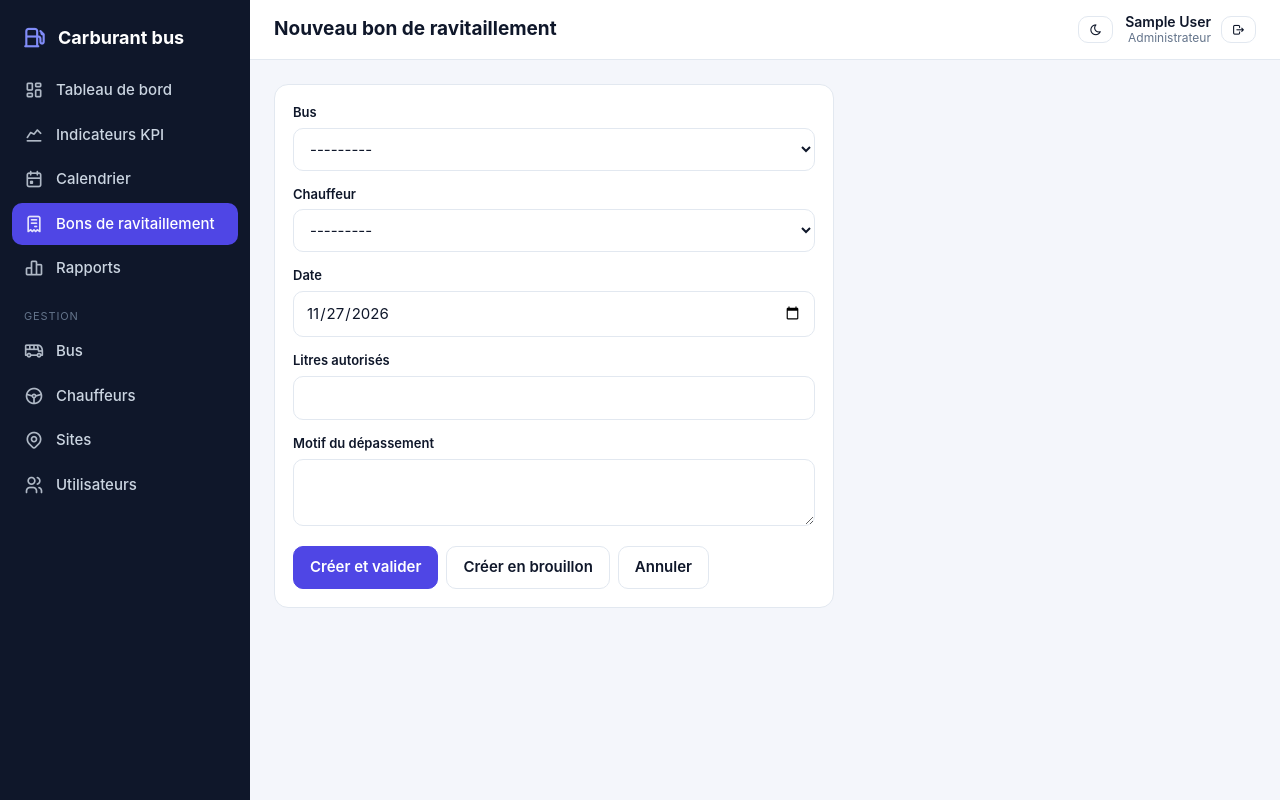
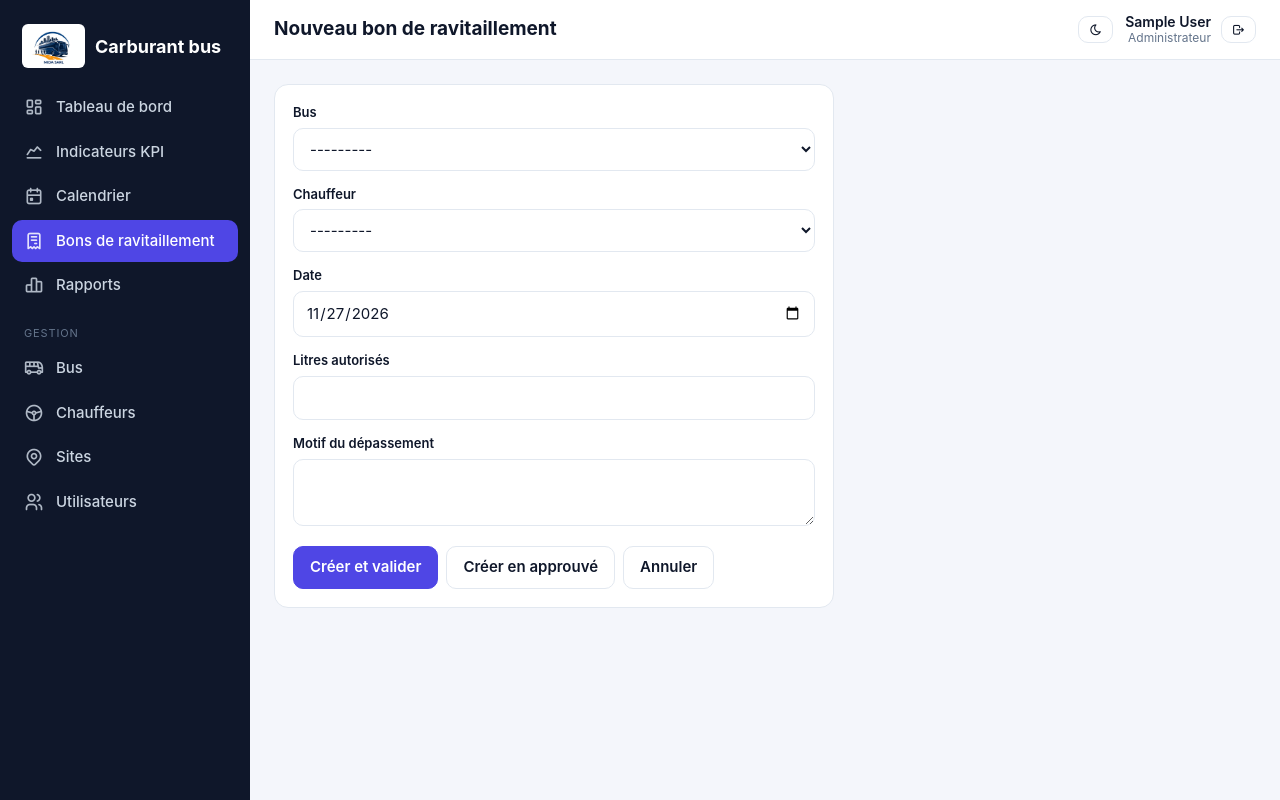
Before and after one commit to Merveil-1963/MidaSarl, a Django app: page /bons/nouveau/ in a window 1280 px wide. Run offline with Django 5.2, Linux system fonts and the light colour scheme; the visitor is signed in with stand-in values (Sample User, id 1); data that the repository does not hold is empty; some libraries are stand-ins or nearby versions.

Commit message:
mise a jours interfaces , logo et migrations

```diff
--- a/fuel/forms.py
+++ b/fuel/forms.py
@@ -1,6 +1,7 @@
 from django import forms
 from django.contrib.auth.models import Group, User
 from django.contrib.auth.password_validation import validate_password
+from django.core.exceptions import ValidationError
 
 from .models import BonRavitaillement, Bus, Chauffeur, PlanningAppro, Site
 from .services import cumul_mois
@@ -21,6 +22,8 @@ class ChauffeurForm(forms.ModelForm):
                                   help_text="Laissez vide si ce chauffeur n'a pas de compte.")
     mot_de_passe = forms.CharField(label="Mot de passe", required=False, widget=forms.PasswordInput(render_value=False),
                                    help_text="Obligatoire à la création du compte. Laissez vide pour ne pas le changer.")
+    confirmation_mot_de_passe = forms.CharField(label="Confirmer le mot de passe", required=False,
+                                                widget=forms.PasswordInput(render_value=False))
 
     class Meta:
         model = Chauffeur
@@ -38,32 +41,42 @@ class ChauffeurForm(forms.ModelForm):
             if self.instance.user_id:
                 qs = qs.exclude(pk=self.instance.user_id)
             if qs.exists():
-                raise forms.ValidationError("Cet identifiant existe déjà.")
+                raise ValidationError("Cet identifiant existe déjà.")
         return v
 
     def clean(self):
         d = super().clean()
-        ident, pw = d.get("identifiant"), d.get("mot_de_passe")
+        ident = d.get("identifiant")
+        pw = d.get("mot_de_passe")
+        confirmation = d.get("confirmation_mot_de_passe")
+
         if ident and not self.instance.user_id and not pw:
             self.add_error("mot_de_passe", "Mot de passe obligatoire pour créer le compte.")
-        if pw and len(pw) < 6:
-            self.add_error("mot_de_passe", "6 caractères minimum.")
+        if pw:
+            if len(pw) < 6:
+                self.add_error("mot_de_passe", "6 caractères minimum.")
+            if pw != confirmation:
+                self.add_error("confirmation_mot_de_passe", "Les mots de passe ne correspondent pas.")
+            else:
+                user = self.instance.user if self.instance.user_id else User(username=ident or "chauffeur")
+                try:
+                    validate_password(pw, user)
+                except ValidationError as exc:
+                    self.add_error("mot_de_passe", exc)
+        elif confirmation:
+            self.add_error("mot_de_passe", "Entrez le mot de passe, puis confirmez-le.")
         return d
 
     def save(self, commit=True):
-        ch = super().save(commit=True)
+        ch = super().save(commit=commit)
         ident, pw = self.cleaned_data.get("identifiant"), self.cleaned_data.get("mot_de_passe")
         if ident:
-            u = ch.user if ch.user_id else User()
+            u = ch.user if ch.user_id else User(username=ident)
             u.username = ident
             u.first_name = ch.nom[:150]
             u.is_active = ch.actif
             if pw:
-                user = self.instance.user if self.instance.user_id else User(username=ident or "chauffeur")
-                try:
-                    validate_password(pw, user)
-                except forms.ValidationError as exc:
-                    self.add_error("mot_de_passe", exc)
+                u.set_password(pw)
             u.save()
             u.groups.add(Group.objects.get_or_create(name="Chauffeur")[0])
             if not ch.user_id:
--- a/fuel/models.py
+++ b/fuel/models.py
@@ -79,8 +79,8 @@ class PlanningAppro(models.Model):
 
 class BonRavitaillement(models.Model):
     class Statut(models.TextChoices):
-        BROUILLON = "brouillon", "Brouillon"
-        VALIDE = "valide", "Validé"
+        APPROUVE = "non approuve", "Non Approuvé"
+        VALIDE = "approuve", "Approuvé"
         SERVI = "servi", "Servi (reçu déposé)"
         ANNULE = "annule", "Annulé"
         REFUSE = "refuse", "Refusé"
@@ -97,7 +97,7 @@ class BonRavitaillement(models.Model):
     hors_quota = models.BooleanField("Hors quota", default=False)
     depassement_litres = models.PositiveIntegerField("Dépassement (L)", default=0)
     motif_depassement = models.TextField("Motif du dépassement", blank=True)
-    statut = models.CharField(max_length=10, choices=Statut.choices, default=Statut.BROUILLON)
+    statut = models.CharField(max_length=12, choices=Statut.choices, default=Statut.APPROUVE)
     cree_par = models.ForeignKey(settings.AUTH_USER_MODEL, null=True, on_delete=models.SET_NULL, related_name="bons_crees")
     valide_par = models.ForeignKey(settings.AUTH_USER_MODEL, null=True, blank=True, on_delete=models.SET_NULL, related_name="bons_valides")
     date_validation = models.DateTimeField(null=True, blank=True)
--- a/fuel/views.py
+++ b/fuel/views.py
@@ -81,7 +81,7 @@ def dashboard(request):
         "manques": manques.select_related("bus")[:8],
         "n_manques": manques.count(),
         "n_a_ravitailler": Plan.objects.filter(date_prevue=t, statut="prevu").count(),
-        "n_a_valider": Bon.objects.filter(statut="brouillon").count(),
+        "n_a_valider": Bon.objects.filter(statut="approuve").count(),
         "n_hors_quota": bons_mois.filter(hors_quota=True).count(),
         "litres_mois": bons_mois.aggregate(t=Sum(LITRES))["t"] or 0,
         "usage": usage[:8],
@@ -166,14 +166,14 @@ def bon_detail(request, pk):
     upload_form = RecuUploadForm()
     if request.method == "POST":
         action = request.POST.get("action")
-        if action in ("valider", "refuser") and bon.statut == "brouillon":
+        if action in ("valider", "refuser") and bon.statut == "approuve":
             bon.statut = "valide" if action == "valider" else "refuse"
             bon.valide_par, bon.date_validation = request.user, timezone.now()
             bon.save()
             if action == "refuser":
                 _libere_planning(bon)
             messages.success(request, "Bon validé." if action == "valider" else "Bon refusé.")
-        elif action == "annuler" and bon.statut in ("brouillon", "valide"):
+        elif action == "annuler" and bon.statut in ("approuve", "valide"):
             bon.statut = "annule"
             bon.save()
             _libere_planning(bon)
@@ -352,7 +352,8 @@ def kpi(request):
     hors = mois.filter(hors_quota=True)
     graph = {"evol": evol,
              "carb": {"labels": [x["type_carburant"] for x in carb], "values": [x["total"] for x in carb]},
-             "site": {"labels": [x["bus__site__nom"] for x in site], "values": [x["total"] for x in site]}}
+             "site": {"labels": [x["bus__site__nom"] for x in site], "values": [x["total"] for x in site]},
+             "top_bus": {"labels": [x["bus"].plaque for x in par_bus[:6]], "values": [x["litres"] for x in par_bus[:6]]}}
     return render(request, "kpi.html", {
         "titre": date(a, m, 1), "prec": prec, "suiv": suiv, "mois": f"{a}-{m:02d}",
         "litres_mois": litres_mois, "variation": variation, "n_bons": mois.count(),
@@ -360,7 +361,7 @@ def kpi(request):
         "taux_quota": round(sous_quota * 100 / len(par_bus)) if par_bus else None,
         "n_hors": hors.count(), "l_hors": hors.aggregate(t=Sum("depassement_litres"))["t"] or 0,
         "retards": Bon.objects.filter(statut="valide", date_bon__lt=t - timedelta(days=2)).count(),
-        "n_a_valider": Bon.objects.filter(statut="brouillon").count(),
+        "n_a_valider": Bon.objects.filter(statut="approuve").count(),
         "par_site": par_site, "top_bus": par_bus[:6], "depassants": depassants, "top_chauf": chauf, "graph": graph})
 
 
@@ -375,7 +376,7 @@ def _chauffeur(request):
 @roles_requis("chauffeur")
 def mes_bons(request):
     ch = _chauffeur(request)
-    qs = Bon.objects.filter(chauffeur=ch).exclude(statut="brouillon").select_related("bus")
+    qs = Bon.objects.filter(chauffeur=ch).exclude(statut="approuve").select_related("bus")
     return render(request, "mes_bons.html", {
         "ch": ch, "a_deposer": qs.filter(statut="valide"), "autres": qs.exclude(statut="valide")[:30]})
 
@@ -384,14 +385,21 @@ def mes_bons(request):
 def mon_bon(request, pk):
     ch = _chauffeur(request)
     bon = get_object_or_404(Bon.objects.select_related("bus"), pk=pk, chauffeur=ch)
-    if bon.statut == "brouillon":
+    if bon.statut == "approuve":
         raise Http404
     form = RecuUploadForm()
+    form.fields["fichier"].label = "Prendre une photo du reçu"
+    form.fields["fichier"].widget.attrs.update({
+        "accept": "image/*",
+        "capture": "environment",
+    })
     if request.method == "POST":
         if bon.statut not in ("valide", "servi"):
             messages.error(request, "Ce bon n'accepte plus de reçu.")
         else:
             form = RecuUploadForm(request.POST, request.FILES)
+            form.fields["fichier"].label = "Prendre une photo du reçu"
+            form.fields["fichier"].widget.attrs.update({"accept": "image/*", "capture": "environment"})
             if form.is_valid():
                 _enregistre_recu(bon, form.cleaned_data["fichier"])
                 messages.success(request, "Reçu envoyé. Votre bon est clôturé.")
--- a/static/css/app.css
+++ b/static/css/app.css
@@ -7,6 +7,10 @@ a{color:var(--ac);text-decoration:none}h1,h2{margin:0}
 .sidebar{width:250px;background:var(--navy);color:#cbd5e1;padding:18px 12px;position:fixed;inset:0 auto 0 0;overflow-y:auto;z-index:30;transition:transform .2s}
 .brand{display:flex;align-items:center;gap:10px;font-weight:700;font-size:18px;color:#fff;padding:6px 10px 18px}
 .brand i{font-size:26px;color:#818cf8}.brand.dark{color:var(--tx);justify-content:center}
+.brand img{height:44px;width:auto;object-fit:contain;border-radius:6px;background:#fff;padding:3px}
+.brand.dark img{height:110px;display:block;margin:0 auto 10px;padding:5px}
+.brand.dark{flex-direction:column}
+.brand.dark span{margin-top:2px}
 .sidebar nav a{display:flex;align-items:center;gap:12px;padding:10px 12px;border-radius:10px;color:#cbd5e1;margin-bottom:2px;font-weight:500}
 .sidebar nav a i{font-size:20px;opacity:.85}
 .sidebar nav a:hover{background:var(--navy2);color:#fff}
@@ -39,7 +43,7 @@ a{color:var(--ac);text-decoration:none}h1,h2{margin:0}
 .btn.ghost{background:transparent;color:var(--tx);border-color:var(--bd)}.btn.ghost:hover{background:#f1f5f9}
 .btn.danger{background:var(--er);border-color:var(--er);color:#fff}.btn.ghost.danger{background:transparent;color:var(--er);border-color:var(--bd)}
 .badge{display:inline-block;font-size:12px;font-weight:600;padding:3px 10px;border-radius:20px;white-space:nowrap}
-.badge.brouillon,.badge.prevu{background:var(--wabg);color:var(--wa)}.badge.valide,.badge.emis{background:var(--blbg);color:var(--bl)}
+.badge.brouillon,.badge.prevu,.badge.non.approuve{background:var(--wabg);color:var(--wa)}.badge.valide,.badge.emis,.badge.approuve{background:var(--blbg);color:var(--bl)}
 .badge.servi,.badge.realise{background:var(--okbg);color:var(--ok)}.badge.annule,.badge.refuse,.badge.manque{background:var(--erbg);color:var(--er)}
 .toolbar{display:flex;justify-content:space-between;align-items:center;gap:12px;margin-bottom:14px;flex-wrap:wrap}
 .row-inline{display:flex;align-items:center;gap:12px}.cap{text-transform:capitalize;font-size:18px}
--- a/templates/base.html
+++ b/templates/base.html
@@ -4,14 +4,15 @@
 <meta charset="utf-8">
 <meta name="viewport" content="width=device-width, initial-scale=1">
 <title>{% block title %}Tableau de bord{% endblock %} · Carburant bus</title>
+<link rel="icon" type="image/jpeg" href="{% static 'images/logo1.png' %}">
 <link rel="stylesheet" href="https://cdn.jsdelivr.net/npm/@tabler/icons-webfont@3.19.0/dist/tabler-icons.min.css">
-<link rel="stylesheet" href="{% static 'css/app.css' %}?v=20261125">
+<link rel="stylesheet" href="{% static 'css/app.css' %}?v=20261127">
 </head>
 <body>
 {% with n=request.resolver_match.url_name cle=request.resolver_match.kwargs.cle %}
 <div class="layout" id="layout">
   <aside class="sidebar">
-    <div class="brand"><i class="ti ti-gas-station"></i><span>Carburant bus</span></div>
+    <div class="brand"><img src="{% static 'images/logo.jpg' %}" alt="MIDA SARL"><span>Carburant bus</span></div>
     <nav>
       {% if role == 'admin' %}
       <a href="{% url 'dashboard' %}" class="{% if n == 'dashboard' %}active{% endif %}"><i class="ti ti-layout-dashboard"></i>Tableau de bord</a>
--- a/templates/bon_form.html
+++ b/templates/bon_form.html
@@ -4,7 +4,7 @@
 <form method="post" class="card form">{% csrf_token %}
   {% include "partials/fields.html" %}
   <div class="alert" id="info" hidden></div>
-  <div class="actions"><button class="btn" name="valider" value="1">Créer et valider</button><button class="btn ghost">Créer en brouillon</button><a class="btn ghost" href="{% url 'bons' %}">Annuler</a></div>
+  <div class="actions"><button class="btn" name="valider" value="1">Créer et valider</button><button class="btn ghost">Créer en approuvé</button><a class="btn ghost" href="{% url 'bons' %}">Annuler</a></div>
 </form>
 <script>
 const $ = n => document.getElementById("id_" + n), info = document.getElementById("info");
--- a/templates/dashboard.html
+++ b/templates/dashboard.html
@@ -2,7 +2,7 @@
 {% block content %}
 <div class="stats">
   <div class="stat"><i class="ti ti-gas-station blue"></i><div><b>{{ n_a_ravitailler }}</b><span>À ravitailler aujourd'hui</span></div></div>
-  <div class="stat"><i class="ti ti-clock-check amber"></i><div><b>{{ n_a_valider }}</b><span>Bons à valider</span></div></div>
+  <div class="stat"><i class="ti ti-clock-check amber"></i><div><b>{{ n_a_valider }}</b><span>Bons non approuvé</span></div></div>
   <div class="stat"><i class="ti ti-alert-triangle red"></i><div><b>{{ n_hors_quota }}</b><span>Bons hors quota (mois)</span></div></div>
   <div class="stat"><i class="ti ti-droplet green"></i><div><b>{{ litres_mois }} L</b><span>Carburant du mois</span></div></div>
 </div>
--- a/templates/login.html
+++ b/templates/login.html
@@ -1,11 +1,12 @@
 {% load static %}<!DOCTYPE html>
 <html lang="fr"><head><meta charset="utf-8"><meta name="viewport" content="width=device-width, initial-scale=1">
 <title>Connexion · Carburant bus</title>
+<link rel="icon" type="image/jpeg" href="{% static 'images/logo.jpg' %}">
 <link rel="stylesheet" href="https://cdn.jsdelivr.net/npm/@tabler/icons-webfont@3.19.0/dist/tabler-icons.min.css">
 <link rel="stylesheet" href="{% static 'css/app.css' %}"></head>
 <body class="login-page">
 <form method="post" class="login-card">{% csrf_token %}
-  <div class="brand dark"><i class="ti ti-gas-station"></i><span>Carburant bus</span></div>
+  <div class="brand dark"><img src="{% static 'images/logo.jpg' %}" alt="MIDA SARL"><span>Carburant bus</span></div>
   <p class="muted">Connectez-vous pour gérer les ravitaillements.</p>
   {% if form.errors %}<div class="msg error">Identifiant ou mot de passe incorrect.</div>{% endif %}
   <div class="field"><label>Identifiant</label>{{ form.username }}</div>
--- a/templates/mon_bon.html
+++ b/templates/mon_bon.html
@@ -22,7 +22,7 @@
   {% endif %}
   {% if bon.statut == 'valide' or bon.statut == 'servi' %}
     <form method="post" enctype="multipart/form-data" class="form">{% csrf_token %}
-      <p class="muted">{% if bon.statut == 'servi' %}Votre bon est clôturé. Vous pouvez remplacer le reçu si la photo n'est pas lisible.{% else %}Prenez le reçu de la station en photo (bien lisible) et envoyez-le : votre bon sera clôturé.{% endif %}</p>
+      <p class="muted">{% if bon.statut == 'servi' %}Votre bon est clôturé. Vous pouvez remplacer le reçu avec une nouvelle photo.{% else %}Prenez directement une photo du reçu avec votre appareil photo, ou choisissez une photo existante.{% endif %}</p>
       {% include "partials/fields.html" with form=form %}
       <button class="btn"><i class="ti ti-upload"></i>{% if bon.statut == 'servi' %}Remplacer le reçu{% else %}Envoyer le reçu{% endif %}</button>
     </form>
```
Also changed, not shown: templates/bon_detail.html (+5 -4 lines), templates/bon_print.html (+21 -15 lines), templates/calendrier.html (+22 -3 lines), templates/kpi.html (+4 -4 lines), fuel/migrations/0003_rename_bon_brouillon_status.py (added), fuel/migrations/0004_alter_bonravitaillement_statut.py (added), static/images/logo1.png (added), static/images/logo_-_Copie-removebg-preview.png (added).
